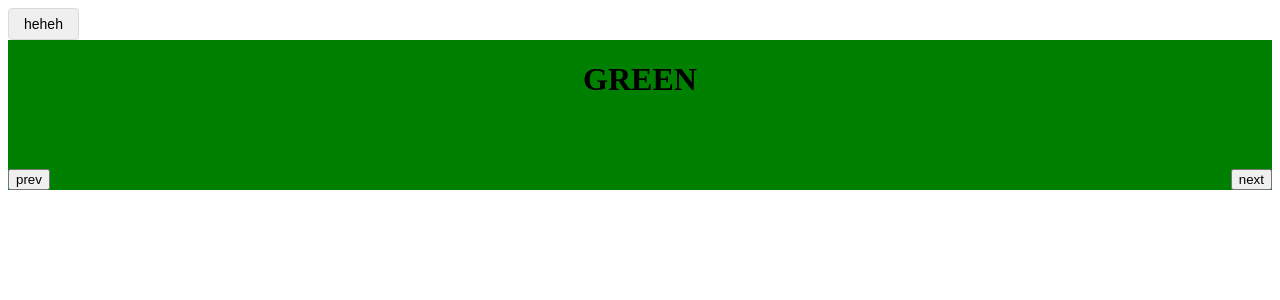
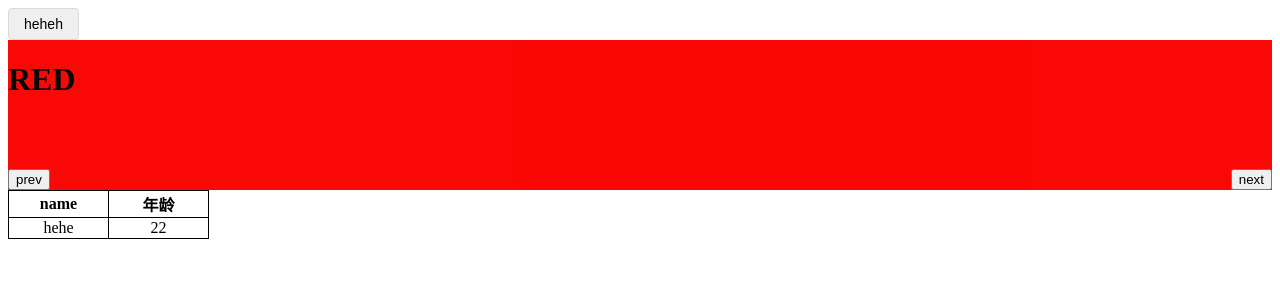
Before and after one commit to rainke/rui, a React (Create React App) app: page / in a window 1280 px wide. Shown: the top 300 px of the page. Built offline with nearby package versions, Linux system fonts and the light colour scheme.

Commit message:
add: base table

```diff
--- a/src/App.tsx
+++ b/src/App.tsx
@@ -2,12 +2,25 @@ import React from 'react';
 // import Theme from './ui/Theme';
 import Button from './ui/Button';
 import Carousel from './ui/Carousel'
+import Table from './ui/Table';
 
 const App: React.FC = () => {
   const ref = React.useRef<any>()
   React.useEffect(() => {
     // console.log(ref);
   })
+
+  const columns = [{
+    prop: 'name',
+    title: 'name'
+  }, {
+    prop: 'age',
+    title:' 年龄'
+  }];
+  const data = [{
+    name: 'hehe',
+    age: '22'
+  }]
   return (
     <div className="App">
       <Button ref={ref}>heheh</Button>
@@ -25,6 +38,9 @@ const App: React.FC = () => {
         </div>
       </Carousel>
       </div>
+      <div>
+        <Table columns={columns} data={data}/>
+      </div>
     </div>
   );
 }
--- /dev/null
+++ b/src/theme/_table.scss
@@ -0,0 +1,7 @@
+table {
+    border-collapse: collapse;
+    &, th, td {
+        border: 1px solid #000;
+        text-align: center;
+    }
+}
--- a/src/theme/index.scss
+++ b/src/theme/index.scss
@@ -2,6 +2,7 @@
 @import 'button';
 @import 'carousel';
 @import 'fade';
+@import 'table';
 
 .theme-list {
     list-style: none;
--- a/src/ui/Carousel.tsx
+++ b/src/ui/Carousel.tsx
@@ -38,11 +38,10 @@ const Carousel = React.forwardRef<any, CarouselProps>(({ children }, ref) => {
     const timer = setTimeout(() => {
       next();
     }, 5000);
-    console.log(timer);
     return () => {
       clearTimeout(timer);
     };
-  }, []);
+  }, [activeIndex]);
   return (
     <div className="ui-carousel">
       {renderEl()}
--- /dev/null
+++ b/src/ui/Table.tsx
@@ -0,0 +1,40 @@
+import React from 'react';
+
+interface TableColumn {
+  prop: string;
+  title: string;
+  key?: string;
+}
+interface TableProps extends React.HTMLAttributes<HTMLTableElement>, React.ClassAttributes<HTMLTableElement> {
+  columns: TableColumn[];
+  data: { [prop: string]: any }[];
+}
+const Table: React.FC<TableProps> = ({ columns, data }) => {
+  return (
+    <table>
+      <colgroup>
+        {columns.map((_, idx) => (
+          <col width="100" key={idx}/>
+        ))}
+      </colgroup>
+      <thead>
+        <tr>
+          {columns.map(item => (
+            <th key={item.key || item.prop}>{item.title}</th>
+          ))}
+        </tr>
+      </thead>
+      <tbody>
+        {data.map((item, idx) => (
+          <tr key={idx}>
+            {columns.map(col => {
+              return <td key={col.key || col.prop}>{item[col.prop]}</td>;
+            })}
+          </tr>
+        ))}
+      </tbody>
+    </table>
+  );
+};
+
+export default Table;
```
